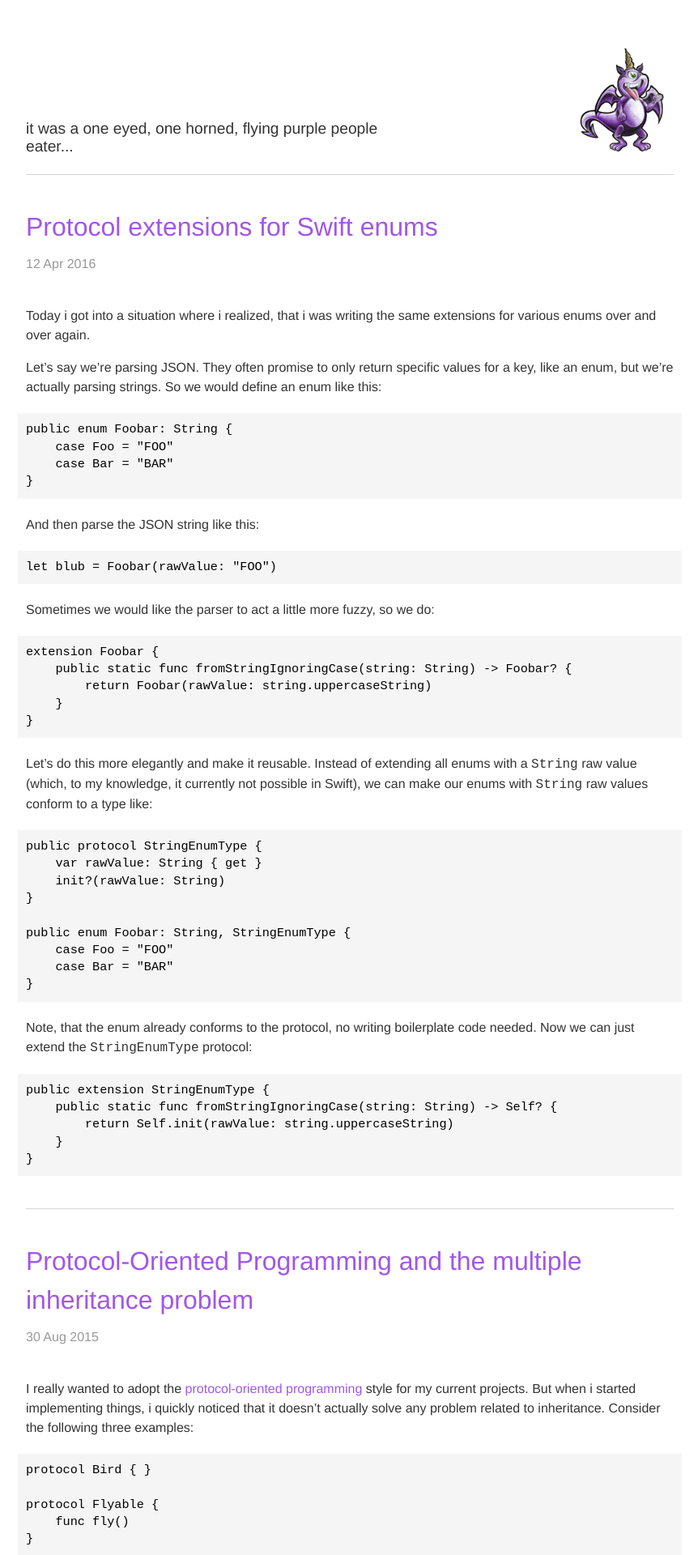
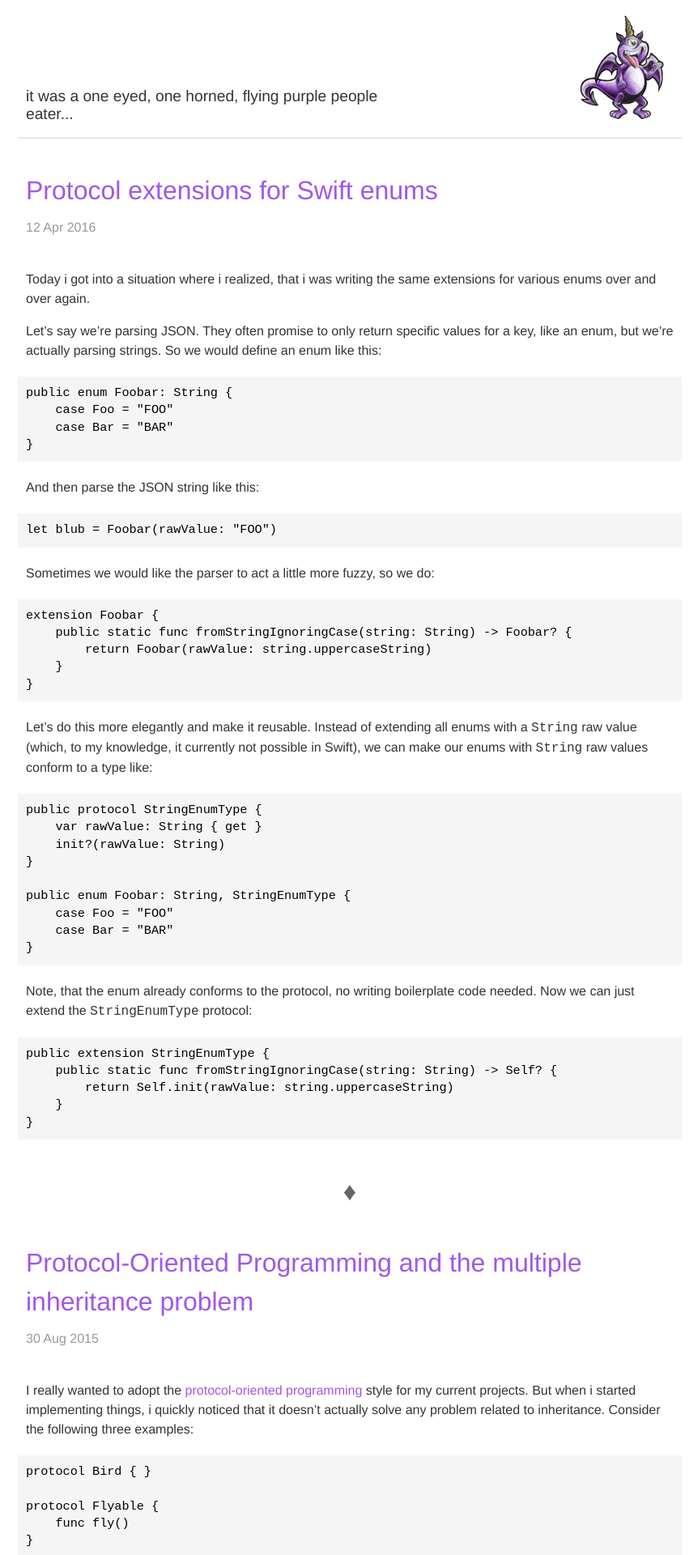
Before and after one commit to cargath/cargath.github.io, a Jekyll site: the page built from index.html, in a window 1280 px wide. Shown: the top 1920 px of the page at 81% size, without its empty margins (208-1070 px from the left). Built offline with Jekyll 4.4.1, drawn with Linux system fonts in a browser that asks for light colours; the list of posts is cut into pages by our own code; some of the changed text lies outside the part shown.

Commit message:
Improve separators between posts

```diff
--- a/_layouts/default.html
+++ b/_layouts/default.html
@@ -14,17 +14,19 @@
                 <li><a href="/"><img src="/img/avatar.png" height="128" width="128"></a></li>
             </ul>
         </nav>
+        <hr>
         <div class="container">
 
         {{ content }}
 
         </div><!-- /.container -->
+        <hr>
         <footer>
             <ul class="nav">
-                <li><a href="/blog">archive</a></li>
-                <li><a href="/blog/atom.xml">atom</a></li>
-                <li><a href="/blog/feed.json">json</a></li>
-                <li><a href="https://github.com/cargath">github</a></li>
+                <li><a href="/blog">Archive</a></li>
+                <li><a href="/blog/atom.xml">Atom</a></li>
+                <li><a href="/blog/feed.json">JSON</a></li>
+                <li><a href="https://github.com/cargath">GitHub</a></li>
                 <li><a href="https://twitter.com/cargath">@cargath</a></li>
             </ul>
             <ul class="by">
--- a/css/main.css
+++ b/css/main.css
@@ -4,8 +4,8 @@
 
 body {
     font-family: 'Helvetica Neue', 'Helvetica', 'Arial', sans-serif;
-    margin: 40px auto;
-    padding: 0 20px;
+    margin: 0 auto;
+    padding: 0 10px;
     max-width: 800px;
 }
 
@@ -67,8 +67,11 @@ nav ul li, footer ul li {
 
 nav {
     color: #333;
-    border-bottom: 1px solid #d5d5d5;
-    margin-bottom: 40px;
+    margin-bottom: -40px;
+}
+
+nav ul {
+    margin-bottom: 14px;
 }
 
 nav ul#nav {
@@ -94,8 +97,7 @@ nav ul#ava li {
 
 footer {
     font-size: 0.75em;
-    border-top: 1px solid #d5d5d5;
-    margin-top: 40px;
+    margin-top: -40px;
 }
 
 footer ul.nav li {
@@ -161,11 +163,21 @@ div.post pre code {
     padding: 10px;
 }
 
+/*
+    Separators
+ */
+
+p.separator {
+    color: #666;
+    font-size: 2em;
+    margin: 40px 0;
+    text-align: center;
+}
+
 hr {
     border: 0;
     border-top: 1px solid #d5d5d5;
-    margin-top: 40px;
-    margin-bottom: 40px;
+    margin: 40px -10px;
 }
 
 /*
--- a/index.html
+++ b/index.html
@@ -12,7 +12,11 @@ title: cargath
     <div class="post content">
         {{ post.content }}
     </div>
-    <hr>
+    {% if forloop.last == false %}
+        <p class="separator">♦︎</p>
+    {% else %}
+        <hr>
+    {% endif %}
 {% endfor %}
 
 <!-- Pagination links -->
```
